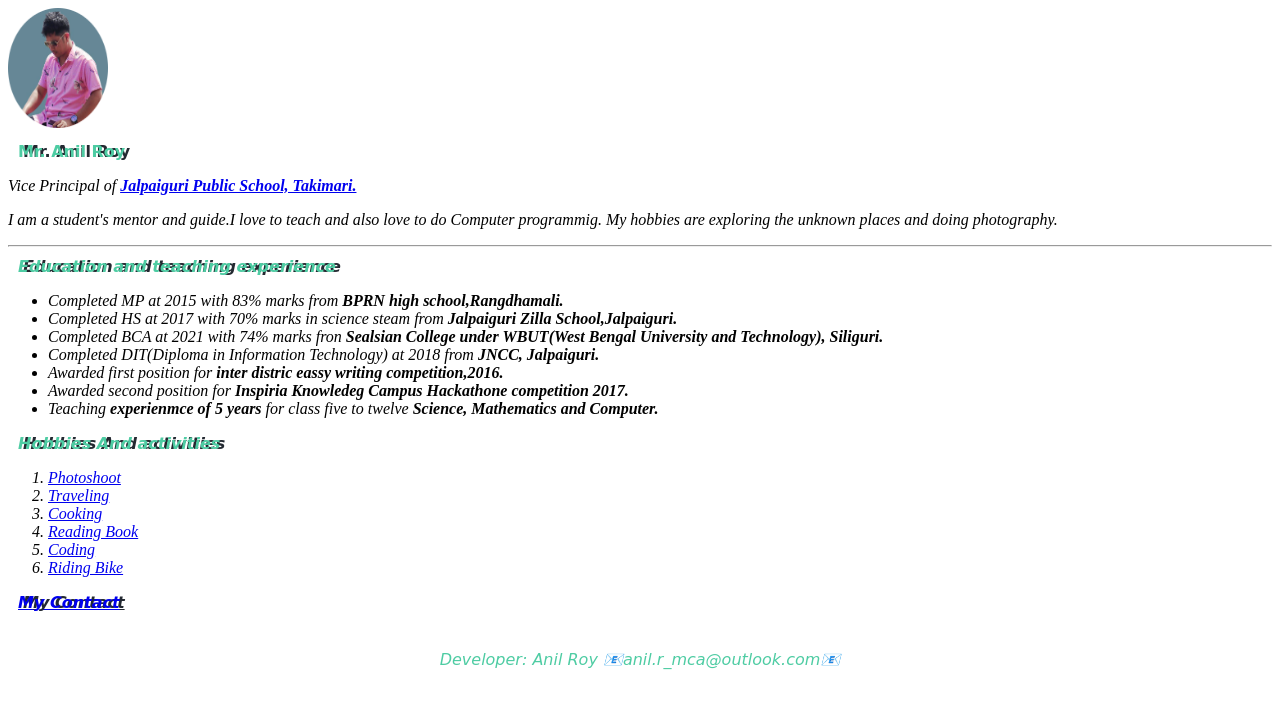
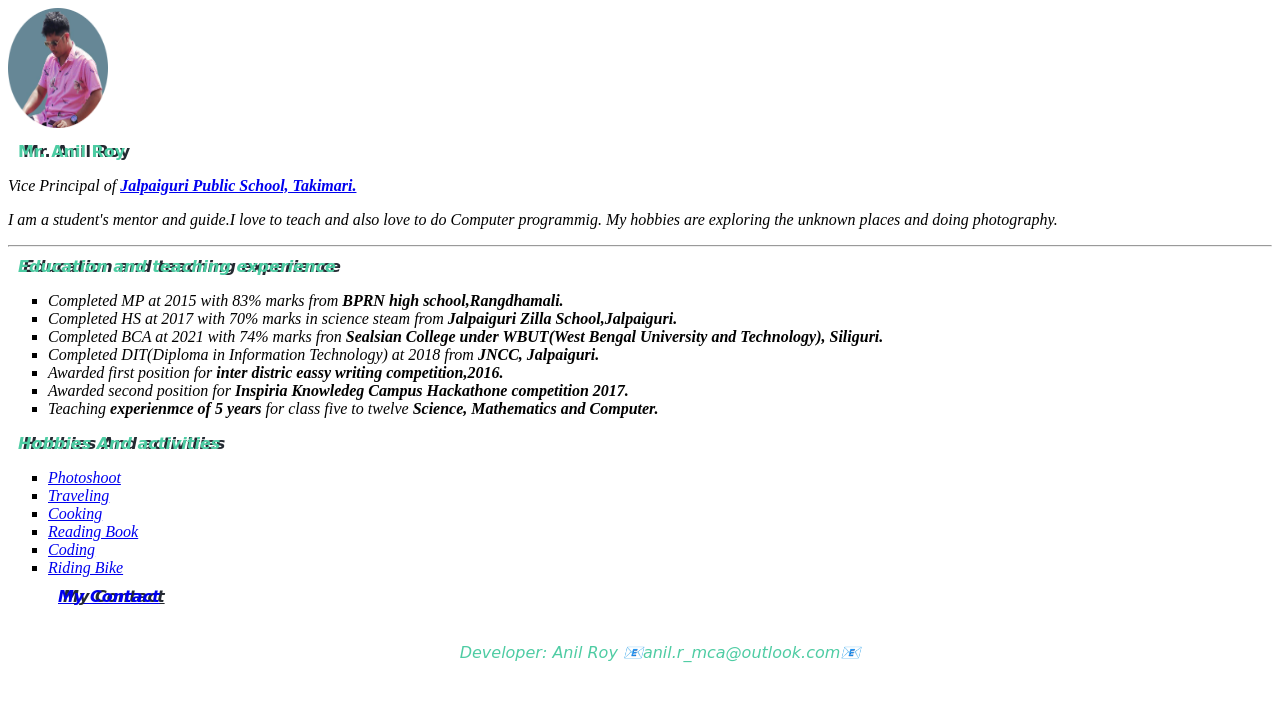
Before and after one commit to Anilroy97/anilroy.github.io, a plain HTML site: page index.html in a window 1280 px wide. Drawn offline with Linux system fonts and the light colour scheme.

Commit message:
Update index.html

```diff
--- a/index.html
+++ b/index.html
@@ -16,7 +16,7 @@
     My hobbies are exploring the unknown places and doing photography.</p>
   <hr>
   <h3>Education and teaching experience</h3>
-  <ul>
+  <ul type="square">
     <li>Completed MP at 2015 with 83% marks from <strong>BPRN high school,Rangdhamali.</strong></li>
     <li>Completed HS at 2017 with 70% marks in science steam from <strong>Jalpaiguri Zilla School,Jalpaiguri.</strong></li>
     <li>Completed BCA at 2021 with 74% marks fron <strong>Sealsian College under WBUT(West Bengal University and Technology), Siliguri.</strong></li>
@@ -26,7 +26,7 @@
     <li>Teaching <strong>experienmce of 5 years</strong> for class five to twelve  <strong>Science, Mathematics and Computer.</strong></li>
   </ul>
   <h3>Hobbies And activities</h3>
-  <ol>
+  <ul type="square">
     <li><a href="https://en.wikipedia.org/wiki/Photography">Photoshoot</a></li>
     <li><a href="https://en.wikipedia.org/wiki/Travel">Traveling</a></li>
     <li><a href="https://en.wikipedia.org/wiki/Cooking">Cooking</a></li>
```
